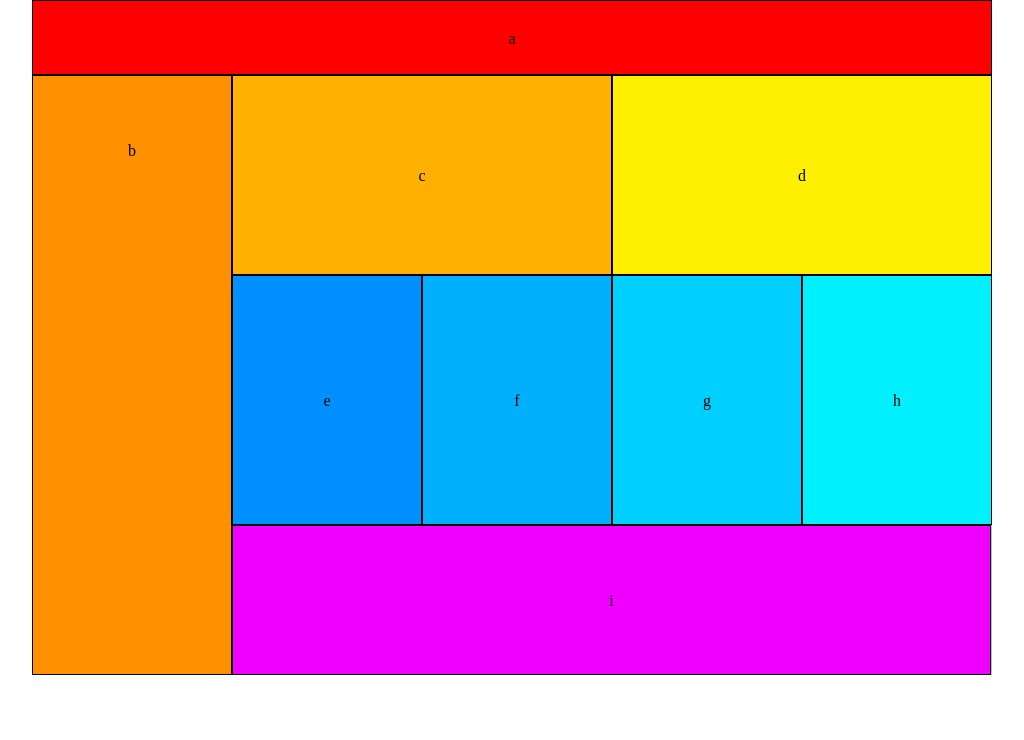
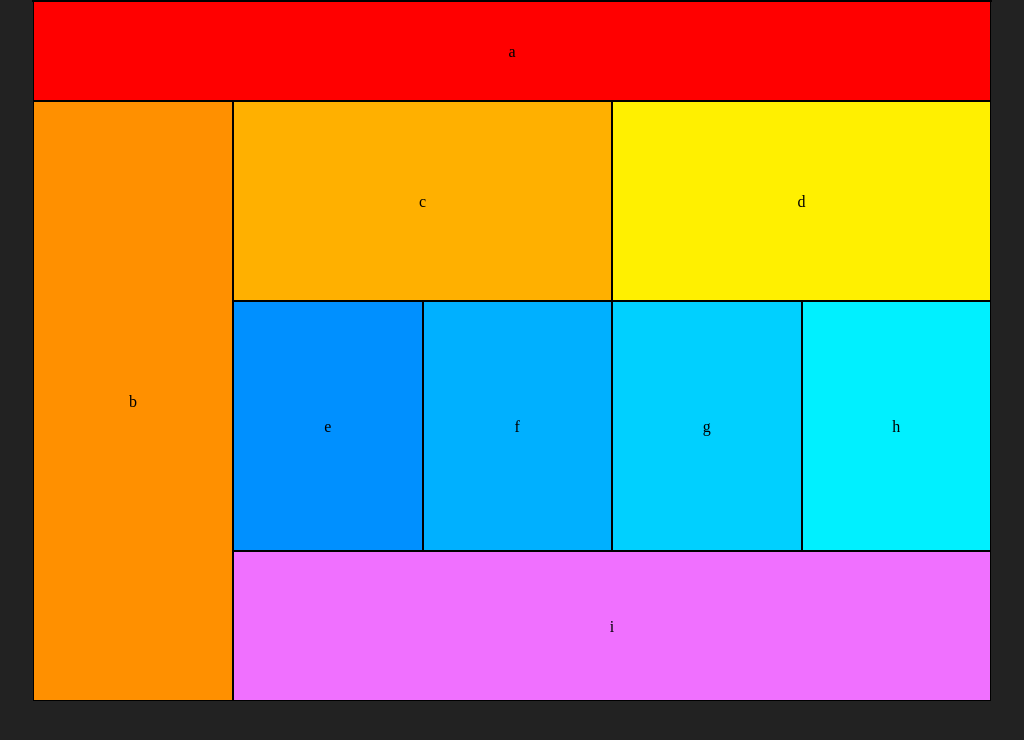
Before and after one commit to brody-rebne/lab-01, a plain HTML site: page index.html in a window 1024 px wide. Drawn offline with Linux system fonts and the light colour scheme.

Commit message:
refactored layout with flexbox and added tablet view

```diff
--- a/index.html
+++ b/index.html
@@ -16,9 +16,23 @@
   </head>
   <body>
     <header id="header">a</header>
-    <main id="main">
-      <section id="primary" class="newLine">b</section><section id="c" class="large">c</section><section id="d" class="large">d</section><section id="e" class="small">e</section><section id="f" class="small">f</section><section id="g" class="small">g</section><section id="h" class="small">h</section><section id="footer">i</section>
-    </main>
-
+    <div id="page">
+      <main id="main">
+        <article id="b">b</article>
+        <div id="content">
+          <section id="top">
+            <article id="c">c</article>
+            <article id="d">d</article>
+          </section>
+          <section id="bottom">
+            <article id="e" class="small">e</article>
+            <article id="f" class="small">f</article>
+            <article id="g" class="small">g</article>
+            <article id="h" class="small">h</article>
+          </section>
+          <footer id="footer">i</footer>
+        </div>
+      </main>
+    </div>
   </body>
 </html>
--- a/styles/base.css
+++ b/styles/base.css
@@ -2,21 +2,19 @@
 
 html, body {
   height: 100%;
+  background-color: #222;
 }
 
 body {
-  max-width: 960px;
-  min-width: 480px;
+  box-sizing: border-box;
   margin: 0 auto;
 }
 
 body * {
   box-sizing: border-box;
   float: left;
-  border: 1px solid black;
   text-align: center;
   vertical-align: middle;
-  background-color: #bbb;
 }
 
 main {
--- a/styles/layout.css
+++ b/styles/layout.css
@@ -1,4 +1,10 @@
 /* layout styles */
+
+body {
+  width: 100%;
+  height: 100%;
+  border: none;
+}
 
 header {
   width: 100%;
@@ -6,66 +12,130 @@ header {
   line-height: 75px;
 }
 
-main {
+#page, main, #content {
   width: 100%;
 }
 
-section {
+article {
   width: 100%;
 }
 
-#primary {
+#top article {
+  height: 125px;
+  line-height: 125px;
+}
+
+#b {
   height: 150px;
   line-height: 150px;
 }
 
-.large {
-  height: 125px;
-  line-height: 125px;
-}
-
-#footer {
-  height: 80px;
-  line-height: 80px;
+#bottom {
+  display: flex;
+  flex-wrap: wrap;
   width: 100%;
 }
 
-.small {
+#bottom article {
   width: 50%;
   height: 250px;
   line-height: 250px;
 }
 
-@media all and (min-width: 768px){
-  header {
-    height: 75px;
-    line-height: 75px;
+footer {
+  width: 100%;
+  height: 80px;
+  line-height: 80px;
+}
+
+@media all and (min-width: 768px) and (max-width: 1024px){
+  #top {
+    display: flex;
+    flex: wrap;
+    width: 100%;
   }
 
-  #primary {
-    float: left;
+  #top article {
+    width: 50%;
+    height: 300px;
+    line-height: 300px;
+  }
+}
+
+@media all and (min-width: 1024px){
+  body {
+    width: 100%;
+    max-width: 960px;
+    min-width: 480px;
+    height: fit-content;
+  }
+
+  #page {
+    display: flex;
+    flex: wrap;
+    width: 100%;
+  }
+
+  div {
+    width: 100%;
+  }
+
+  header {
+    width: 100%;
+    height: 100px;
+    line-height: 100px;
+  }
+
+  section {
+    width: 100%;
+  }
+
+  article {
+    width: 100%;
+  }
+
+  main {
+    display: flex;
+    flex-wrap: wrap;
+    width: 100%;
+  }
+
+  #b {
     width: 200px;
     height: 600px;
-    line-height: 150px;
+    line-height: 600px;
   }
 
-  .large {
-    float: left;
-    width: calc(50% - 200px / 2);
+  #content {
+    display: flex;
+    flex-wrap: wrap;
+    width: 100%;
+    width: calc(100% - 200px);
+  }
+
+  #top {
+    display: flex;
+    flex-wrap: wrap;
+  }
+
+  #top article {
+    width: 50%;
     height: 200px;
     line-height: 200px;
   }
 
-  .small {
-    float: left;
-    width: calc(25% - 200px / 4);
+  #bottom {
+    display: flex;
+    flex-wrap: wrap;
+  }
+
+  #bottom article {
+    width: 25%;
     height: 250px;
     line-height: 250px;
   }
 
-  #footer {
-    float: left;
-    width: calc(100% - 201px);
+  footer {
     height: 150px;
     line-height: 150px;
   }
--- a/styles/modules.css
+++ b/styles/modules.css
@@ -1,10 +1,13 @@
 /* module styles */
+body, header, footer, article {
+  border: 1px solid #000;
+}
 
 #header {
   background-color: #0000ff;
 }
 
-#primary {
+#b {
   background-color: #5600ff;
 }
 
@@ -36,12 +39,50 @@
   background-color: #ff00ff;
 }
 
-@media all and (min-width: 768px) {
+@media all and (min-width: 768px) and (max-width: 1024px) {
+  #header {
+    background-color: #ff00ff;
+  }
+
+  #b {
+    background-color: #ed00ff;
+  }
+
+  #c {
+    background-color: #da00ff;
+  }
+
+  #d {
+    background-color: #c600ff;
+  }
+
+  #e {
+    background-color: #b000ff;
+  }
+
+  #f {
+    background-color: #9700ff;
+  }
+
+  #g {
+    background-color: #7b00ff;
+  }
+
+  #h {
+    background-color: #5600ff;
+  }
+
+  #footer {
+    background-color: #0000ff;
+  }
+}
+
+@media all and (min-width: 1024px) {
   #header {
     background-color: #ff0000;
   }
 
-  #primary {
+  #b {
     background-color: #ff9000;
   }
 
@@ -70,6 +111,6 @@
   }
 
   #footer {
-    background-color: #f000ff;
+    background-color: #f070ff;
   }
 }
```
